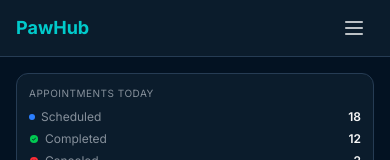
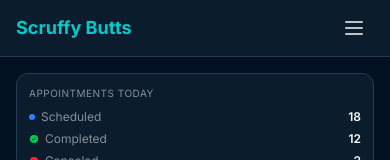
Before and after one commit to JimmysRanch/126, a React (Vite) app: page / in a window 390 px wide. Shown: the top 160 px of the page. Built offline with nearby package versions, Linux system fonts and the light colour scheme.

Commit message:
Generated by Spark: On the mobile view at the top it shows the name of the app to be PawHub. Let’s Change that to Scruffy Butts

```diff
--- a/src/components/TopNav.tsx
+++ b/src/components/TopNav.tsx
@@ -32,7 +32,7 @@ export function TopNav() {
       <div className="max-w-[1600px] mx-auto px-4 sm:px-6">
 
         <div className="md:hidden flex items-center justify-between h-14">
-          <div className="text-lg font-bold text-primary">PawHub</div>
+          <div className="text-lg font-bold text-primary">Scruffy Butts</div>
 
           <Sheet open={open} onOpenChange={setOpen}>
             <SheetTrigger asChild>
```
